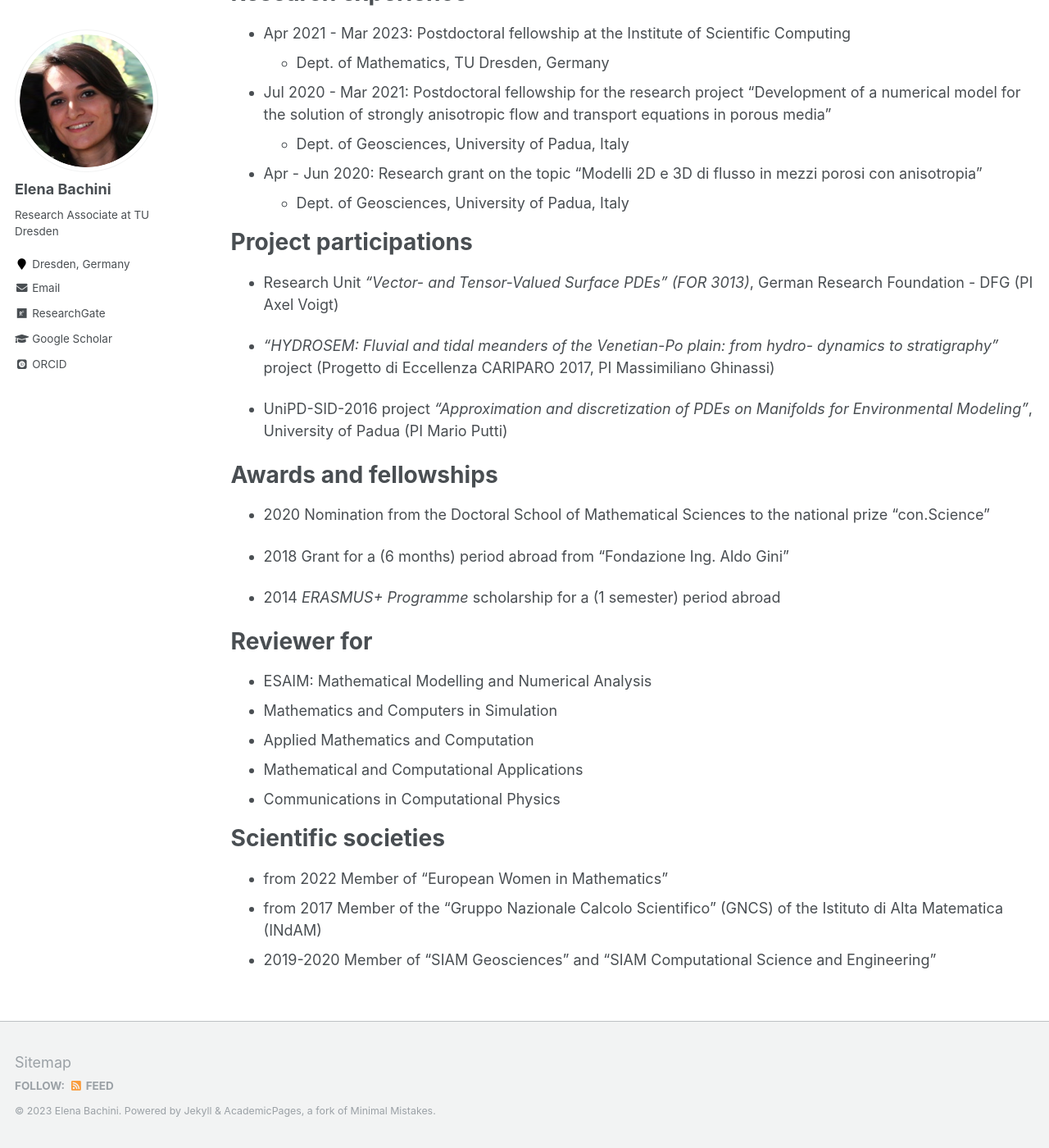
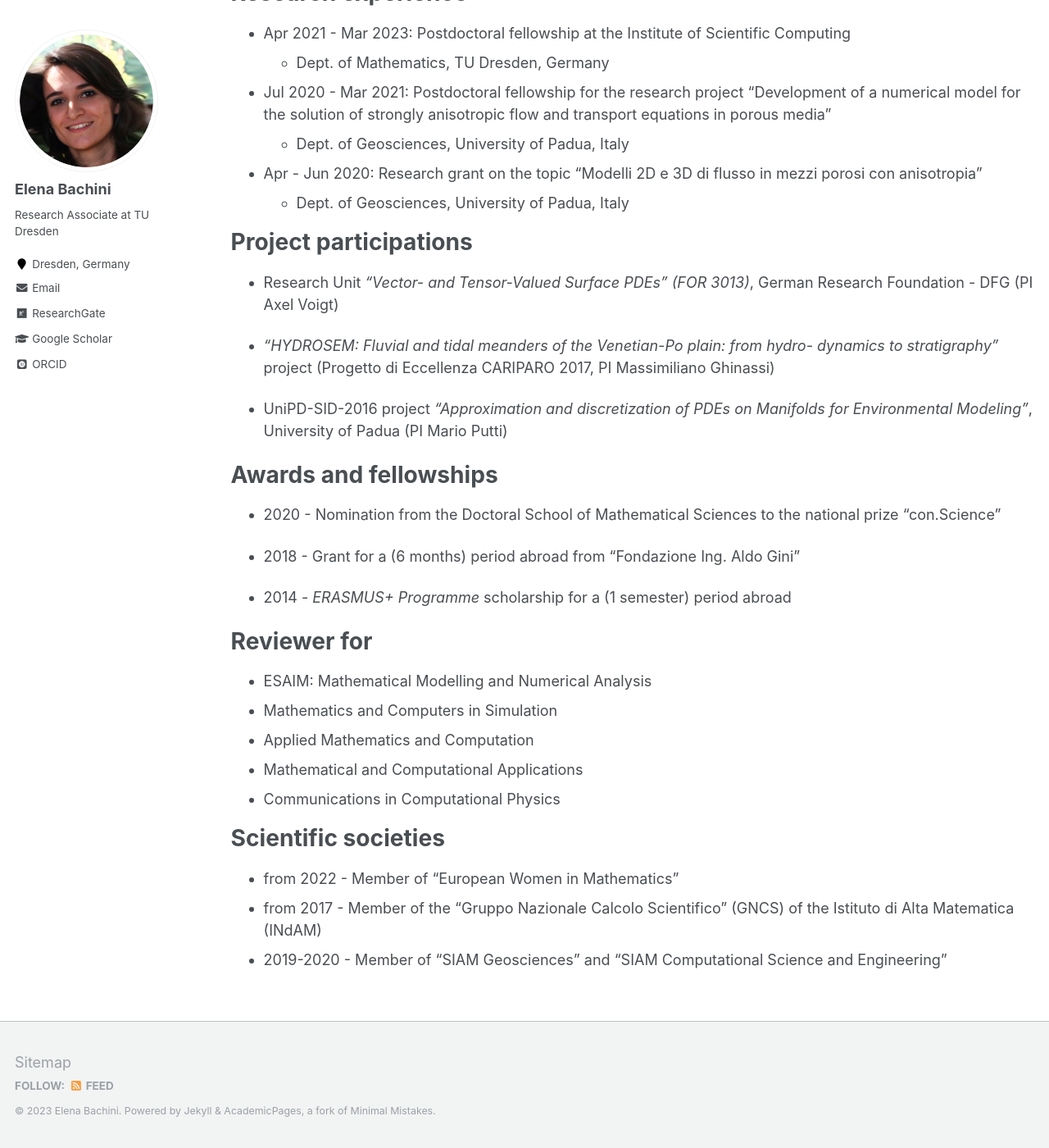
Before and after one commit to elenabachini/elenabachini.github.io, a Jekyll site: the page built from _pages/cv.md, in a window 1280 px wide and 1400 px high, scrolled down 354 px. Shown: the whole window at 82% size. Built offline with Jekyll 4.4.1, drawn with Linux system fonts in a browser that asks for light colours; some web fonts are replaced.

```diff
--- a/_pages/cv.md
+++ b/_pages/cv.md
@@ -42,11 +42,11 @@ Project participations
 
 Awards and fellowships
 =====
-* 2020  Nomination from the Doctoral School of Mathematical Sciences to the national prize “con.Science”
+* 2020 - Nomination from the Doctoral School of Mathematical Sciences to the national prize “con.Science”
 
-* 2018  Grant for a (6 months) period abroad from “Fondazione Ing. Aldo Gini”
+* 2018 - Grant for a (6 months) period abroad from “Fondazione Ing. Aldo Gini”
 
-* 2014  <em>ERASMUS+ Programme</em> scholarship for a (1 semester) period abroad
+* 2014 - <em>ERASMUS+ Programme</em> scholarship for a (1 semester) period abroad
 
 Reviewer for
 =====
@@ -58,6 +58,6 @@ Reviewer for
 
 Scientific societies
 =====
-* from 2022 Member of “European Women in Mathematics”
-* from 2017 Member of the “Gruppo Nazionale Calcolo Scientifico” (GNCS) of the Istituto di Alta Matematica (INdAM)
-* 2019-2020 Member of “SIAM Geosciences” and “SIAM Computational Science and Engineering”
+* from 2022 - Member of “European Women in Mathematics”
+* from 2017 - Member of the “Gruppo Nazionale Calcolo Scientifico” (GNCS) of the Istituto di Alta Matematica (INdAM)
+* 2019-2020 - Member of “SIAM Geosciences” and “SIAM Computational Science and Engineering”
```
Also changed, not shown: _pages/research.md (+3 -8 lines), _pages/teaching.html (+23 -0 lines).
